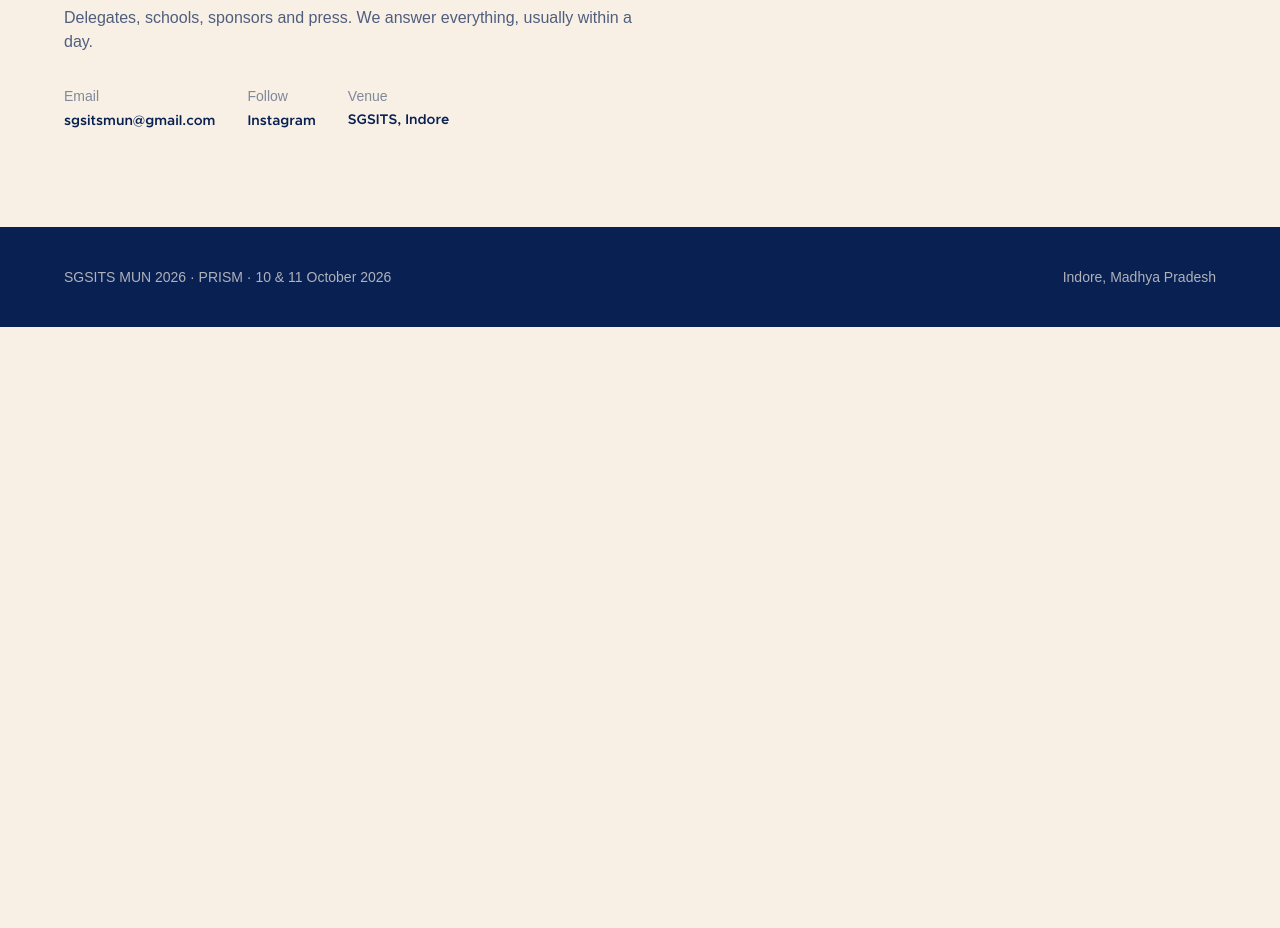
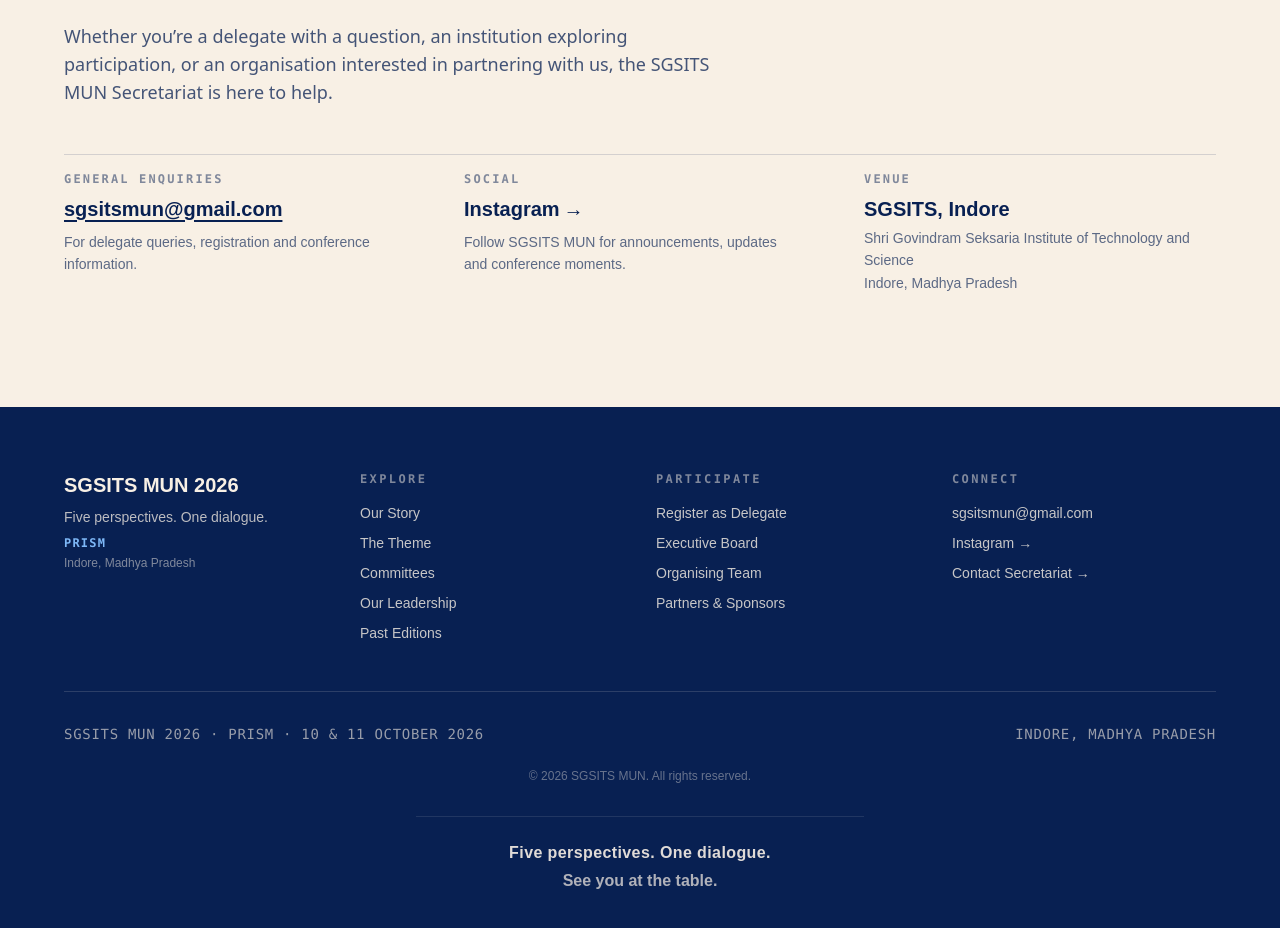
Before and after one commit to Riya-Ahirwar/SGSITSMUN, a Next.js app: page /past-editions in a window 1280 px wide. Shown: the part 2706-3634 px from the top of the page. Before the commit the page ends 3033 px from the top, so only its background shows below. Built offline with nearby package versions, Linux system fonts and the light colour scheme; no server answers; the database is empty; a web font is replaced by a local one.

Commit message:
redesign: Contact section ('GET IN TOUCH') and 4-column Footer layout matching prompt specifications

```diff
--- a/src/components/Footer.jsx
+++ b/src/components/Footer.jsx
@@ -3,34 +3,226 @@ import { event } from "@/data/site";
 export default function Footer() {
   return (
     <>
-      <section id="contact" className="bg-cream px-6 py-24">
+      {/* ════════════════════════════════════════════════════════
+          PART 1 — GET IN TOUCH / CONTACT SECTION
+      ═════════════════════════════════════════════════════════ */}
+      <section id="contact" className="bg-cream text-navy px-6 lg:px-12 py-20 md:py-28">
         <div className="max-w-6xl mx-auto">
-          <p className="uppercase tracking-widest text-sm text-navy/60 mb-3">Contact</p>
-          <h2 className="font-display text-4xl md:text-5xl mb-4">Ask us anything.</h2>
-          <p className="max-w-xl text-navy/70 mb-8">
-            Delegates, schools, sponsors and press. We answer everything, usually within a day.
+          {/* EYEBROW */}
+          <p className="uppercase tracking-[0.25em] text-xs md:text-sm font-semibold text-navy/60 mb-3">
+            GET IN TOUCH
           </p>
-          <div className="flex flex-wrap gap-8 text-sm">
+
+          {/* MAIN HEADING */}
+          <h2 className="font-display text-4xl md:text-5xl font-bold tracking-tight text-navy mb-4">
+            Let’s start a conversation.
+          </h2>
+
+          {/* SUPPORTING DESCRIPTION */}
+          <p className="font-sans text-base md:text-lg text-navy/75 max-w-2xl leading-relaxed mb-12">
+            Whether you’re a delegate with a question, an institution exploring
+            participation, or an organisation interested in partnering with us,
+            the SGSITS MUN Secretariat is here to help.
+          </p>
+
+          {/* 3 CONTACT SUB-BLOCKS */}
+          <div className="grid grid-cols-1 md:grid-cols-3 gap-8 md:gap-12 pt-4 border-t border-navy/15">
+            {/* 1. GENERAL ENQUIRIES */}
             <div>
-              <p className="text-navy/50 mb-1">Email</p>
-              <a href={`mailto:${event.email}`} className="font-semibold">{event.email}</a>
+              <p className="font-mono text-xs tracking-[0.18em] text-navy/50 font-semibold mb-2 uppercase">
+                GENERAL ENQUIRIES
+              </p>
+              <a
+                href={`mailto:${event.email}`}
+                className="font-display text-xl font-bold text-navy hover:text-[#082052] underline underline-offset-4 transition-colors"
+              >
+                {event.email}
+              </a>
+              <p className="text-sm text-navy/65 mt-2 leading-relaxed max-w-xs">
+                For delegate queries, registration and conference information.
+              </p>
             </div>
+
+            {/* 2. SOCIAL */}
             <div>
-              <p className="text-navy/50 mb-1">Follow</p>
-              <a href={event.instagram} target="_blank" rel="noopener" className="font-semibold">Instagram</a>
+              <p className="font-mono text-xs tracking-[0.18em] text-navy/50 font-semibold mb-2 uppercase">
+                SOCIAL
+              </p>
+              <a
+                href={event.instagram}
+                target="_blank"
+                rel="noopener noreferrer"
+                className="font-display text-xl font-bold text-navy hover:text-[#082052] inline-flex items-center gap-1 group transition-colors"
+              >
+                Instagram <span className="group-hover:translate-x-1 transition-transform">→</span>
+              </a>
+              <p className="text-sm text-navy/65 mt-2 leading-relaxed max-w-xs">
+                Follow SGSITS MUN for announcements, updates and conference moments.
+              </p>
             </div>
+
+            {/* 3. VENUE */}
             <div>
-              <p className="text-navy/50 mb-1">Venue</p>
-              <p className="font-semibold">{event.venue}</p>
+              <p className="font-mono text-xs tracking-[0.18em] text-navy/50 font-semibold mb-2 uppercase">
+                VENUE
+              </p>
+              <h3 className="font-display text-xl font-bold text-navy mb-1">
+                SGSITS, Indore
+              </h3>
+              <p className="text-sm text-navy/65 leading-relaxed">
+                Shri Govindram Seksaria Institute of Technology and Science
+                <br />
+                Indore, Madhya Pradesh
+              </p>
             </div>
           </div>
         </div>
       </section>
 
-      <footer className="bg-navy text-cream/70 px-6 py-10 text-sm">
-        <div className="max-w-6xl mx-auto flex flex-wrap justify-between gap-4">
-          <p>{event.name} · {event.theme} · {event.dates}</p>
-          <p>{event.city}</p>
+      {/* ════════════════════════════════════════════════════════
+          PART 2 — FOOTER COMPONENT
+      ═════════════════════════════════════════════════════════ */}
+      <footer className="bg-navy text-cream px-6 lg:px-12 pt-16 pb-12 select-none">
+        <div className="max-w-6xl mx-auto">
+          {/* 4-COLUMN GRID */}
+          <div className="grid grid-cols-1 sm:grid-cols-2 lg:grid-cols-4 gap-10 lg:gap-8 pb-12">
+            {/* COLUMN 1 — BRAND */}
+            <div className="flex flex-col">
+              <h3 className="font-display text-xl font-bold text-cream mb-2">
+                SGSITS MUN 2026
+              </h3>
+              <p className="text-sm text-cream/75 font-normal mb-2">
+                Five perspectives. One dialogue.
+              </p>
+              <p className="font-mono text-xs tracking-widest text-[#7eb8f7] uppercase font-semibold mb-1">
+                PRISM
+              </p>
+              <p className="text-xs text-cream/50">
+                Indore, Madhya Pradesh
+              </p>
+            </div>
+
+            {/* COLUMN 2 — EXPLORE */}
+            <div>
+              <p className="font-mono text-xs tracking-[0.2em] font-semibold text-cream/50 uppercase mb-4">
+                EXPLORE
+              </p>
+              <ul className="space-y-2.5 text-sm text-cream/80">
+                <li>
+                  <a href="/our-story" className="hover:text-cream transition-colors">
+                    Our Story
+                  </a>
+                </li>
+                <li>
+                  <a href="/what-is-mun" className="hover:text-cream transition-colors">
+                    The Theme
+                  </a>
+                </li>
+                <li>
+                  <a href="/#committees" className="hover:text-cream transition-colors">
+                    Committees
+                  </a>
+                </li>
+                <li>
+                  <a href="/#secretariat" className="hover:text-cream transition-colors">
+                    Our Leadership
+                  </a>
+                </li>
+                <li>
+                  <a href="/past-editions" className="hover:text-cream transition-colors">
+                    Past Editions
+                  </a>
+                </li>
+              </ul>
+            </div>
+
+            {/* COLUMN 3 — PARTICIPATE */}
+            <div>
+              <p className="font-mono text-xs tracking-[0.2em] font-semibold text-cream/50 uppercase mb-4">
+                PARTICIPATE
+              </p>
+              <ul className="space-y-2.5 text-sm text-cream/80">
+                <li>
+                  <a
+                    href="https://forms.gle/7wArNn3jcDDJgD2j7"
+                    target="_blank"
+                    rel="noopener noreferrer"
+                    className="hover:text-cream transition-colors"
+                  >
+                    Register as Delegate
+                  </a>
+                </li>
+                <li>
+                  <a href="/#register" className="hover:text-cream transition-colors">
+                    Executive Board
+                  </a>
+                </li>
+                <li>
+                  <a href="/#register" className="hover:text-cream transition-colors">
+                    Organising Team
+                  </a>
+                </li>
+                <li>
+                  <a href="/#contact" className="hover:text-cream transition-colors">
+                    Partners &amp; Sponsors
+                  </a>
+                </li>
+              </ul>
+            </div>
+
+            {/* COLUMN 4 — CONNECT */}
+            <div>
+              <p className="font-mono text-xs tracking-[0.2em] font-semibold text-cream/50 uppercase mb-4">
+                CONNECT
+              </p>
+              <ul className="space-y-2.5 text-sm text-cream/80">
+                <li>
+                  <a href={`mailto:${event.email}`} className="hover:text-cream transition-colors">
+                    {event.email}
+                  </a>
+                </li>
+                <li>
+                  <a
+                    href={event.instagram}
+                    target="_blank"
+                    rel="noopener noreferrer"
+                    className="hover:text-cream transition-colors"
+                  >
+                    Instagram →
+                  </a>
+                </li>
+                <li>
+                  <a href="/#contact" className="hover:text-cream transition-colors">
+                    Contact Secretariat →
+                  </a>
+                </li>
+              </ul>
+            </div>
+          </div>
+
+          {/* SUBTLE DIVIDER LINE */}
+          <div className="border-t border-cream/15 pt-8" />
+
+          {/* EVENT DETAILS & LOCATION LINE */}
+          <div className="flex flex-col sm:flex-row justify-between items-center gap-4 text-xs md:text-sm font-mono tracking-wider text-cream/60">
+            <p>SGSITS MUN 2026 · PRISM · 10 &amp; 11 OCTOBER 2026</p>
+            <p className="uppercase">INDORE, MADHYA PRADESH</p>
+          </div>
+
+          {/* COPYRIGHT LINE */}
+          <p className="text-xs text-cream/40 text-center mt-6">
+            © 2026 SGSITS MUN. All rights reserved.
+          </p>
+
+          {/* BOTTOM PERSONALITY QUOTE */}
+          <div className="border-t border-cream/10 mt-8 pt-6 text-center max-w-md mx-auto">
+            <p className="font-display text-sm md:text-base text-cream/90 font-medium tracking-wide">
+              Five perspectives. One dialogue.
+            </p>
+            <p className="font-display text-sm md:text-base text-cream/70 font-light mt-1">
+              See you at the table.
+            </p>
+          </div>
         </div>
       </footer>
     </>
```
